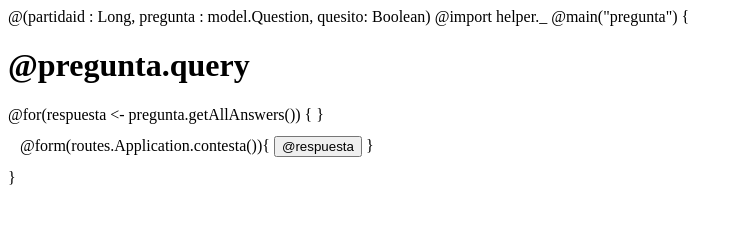
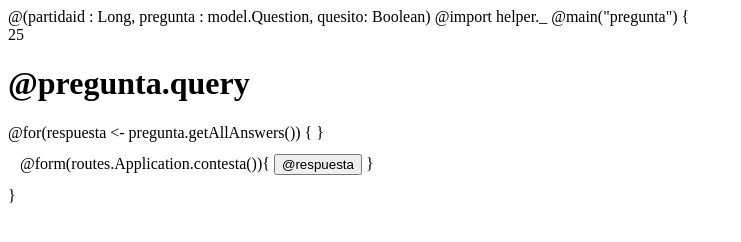
Before and after one commit to Arquisoft/Trivial5a, a plain HTML site: page WebTrivial5a/app/views/preguntaventana.scala.html in a window 1280 px wide. Shown: the whole page, without its empty margins (0-741 px from the left). Drawn offline with Linux system fonts and the light colour scheme.

Commit message:
cuenta regresiva

```diff
--- a/WebTrivial5a/app/views/preguntaventana.scala.html
+++ b/WebTrivial5a/app/views/preguntaventana.scala.html
@@ -2,7 +2,33 @@
 
 @import helper._
 
+
+<head>
+<script>
+
+var seconds_left = 30;
+var interval = setInterval(function() {
+    document.getElementById('timer_div').innerHTML = --seconds_left;
+
+    if (seconds_left <= 0)
+    {
+
+        clearInterval(interval);
+         window.location.href="/tablero/@partidaid"
+    }
+}, 1000);
+
+</script>
+
+
+
+</head>
+
+
 @main("pregunta") {
+<div id = "timer_div">
+
+</div>
 	<h1>@pregunta.query</h1>
 	<table>
 		@for(respuesta <- pregunta.getAllAnswers()) {
```
